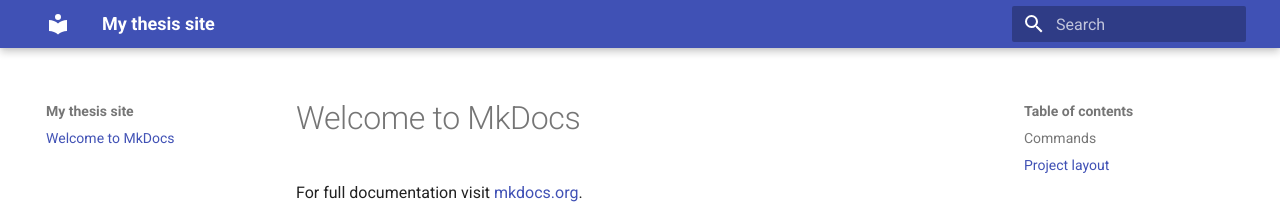
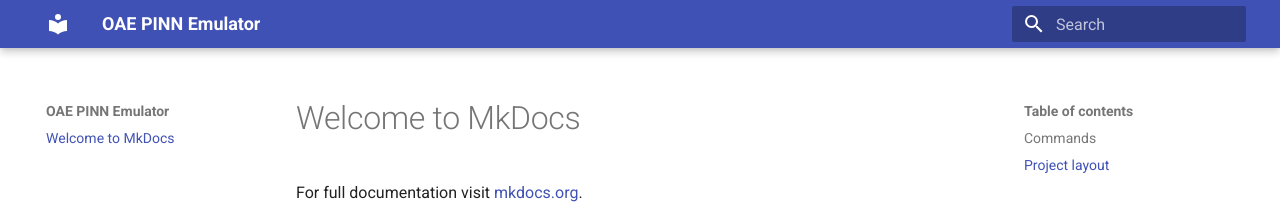
Before and after one commit to OAE-PINN-Emulator/OAE-PINN-Emulator.github.io, an MkDocs documentation site: the page built from docs/index.md, in a window 1280 px wide. Shown: the top 208 px of the page. Built offline with MkDocs 1.6.1 and Material for MkDocs 9.7.7, drawn with Linux system fonts in a browser that asks for light colours.

Commit message:
Set site_url

```diff
--- a/mkdocs.yml
+++ b/mkdocs.yml
@@ -1,4 +1,4 @@
-site_name: My thesis site
-site_url: https://oae-pinn-emulator.github.io
+site_name: OAE PINN Emulator
+site_url: https://oae-pinn-emulator.github.io/
 theme:
   name: material
```
